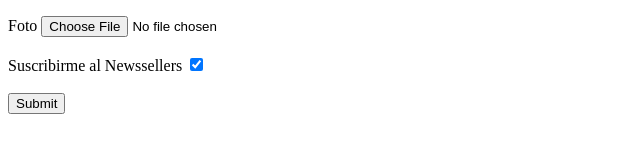
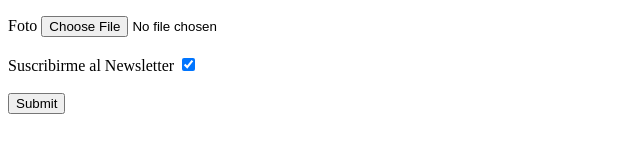
Before and after one commit to Fedusca/Bootcamp-CUV, a plain HTML site: page Fromspree/index.html in a window 1280 px wide. Shown: the part 332-484 px from the top of the page, 0-640 px from the left. Drawn offline with Linux system fonts and the light colour scheme.

Commit message:
Modificando error de tipeo en carpeta Fromspree

```diff
--- a/Fromspree/index.html
+++ b/Fromspree/index.html
@@ -30,7 +30,7 @@
     <label> Foto
         <input type="file" name="File"> <br><br>
     </label>
-    <label>Suscribirme al Newssellers
+    <label>Suscribirme al Newsletter
         <input type="checkbox" name="News" checked> <br><br>
     </label>
     <input type="submit" Enviar>
```
